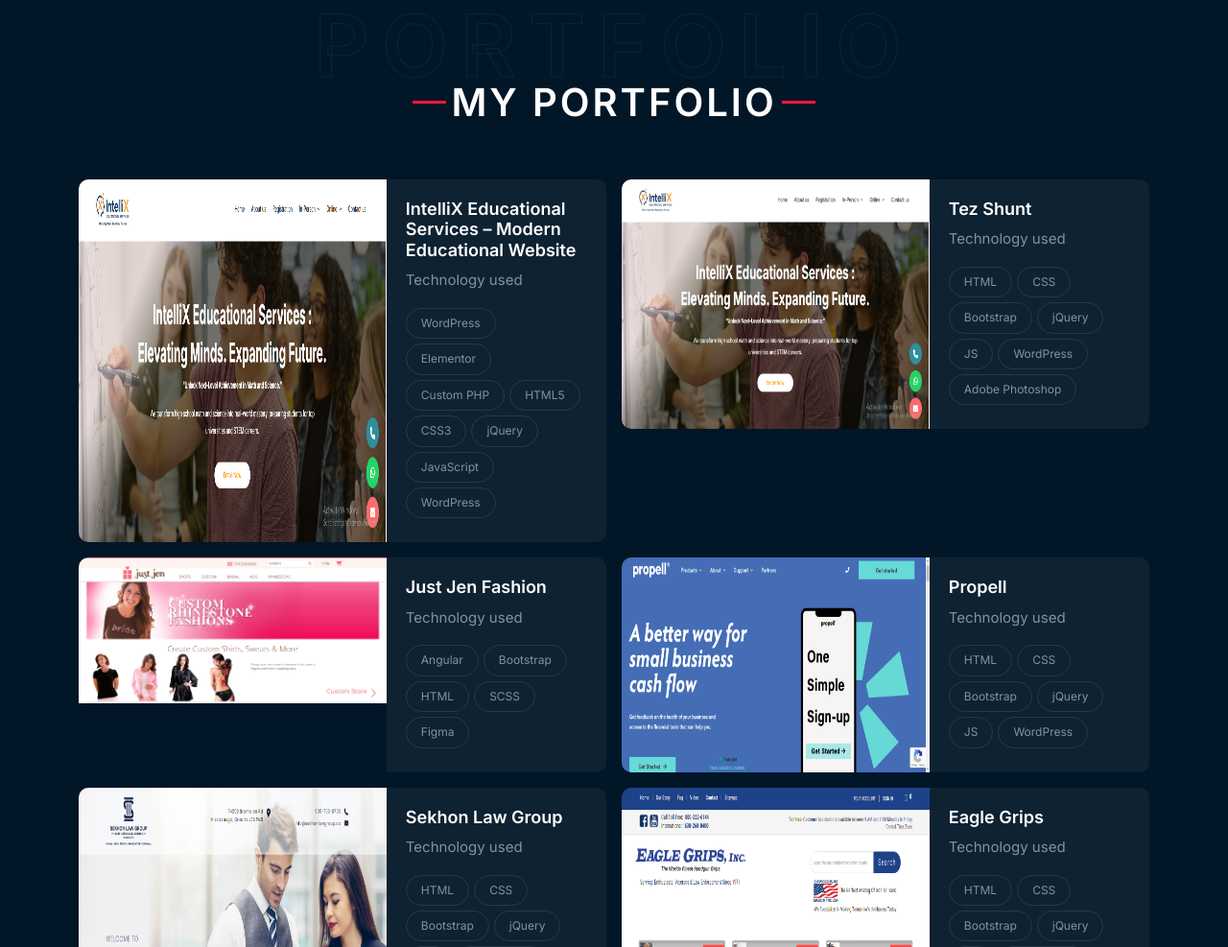
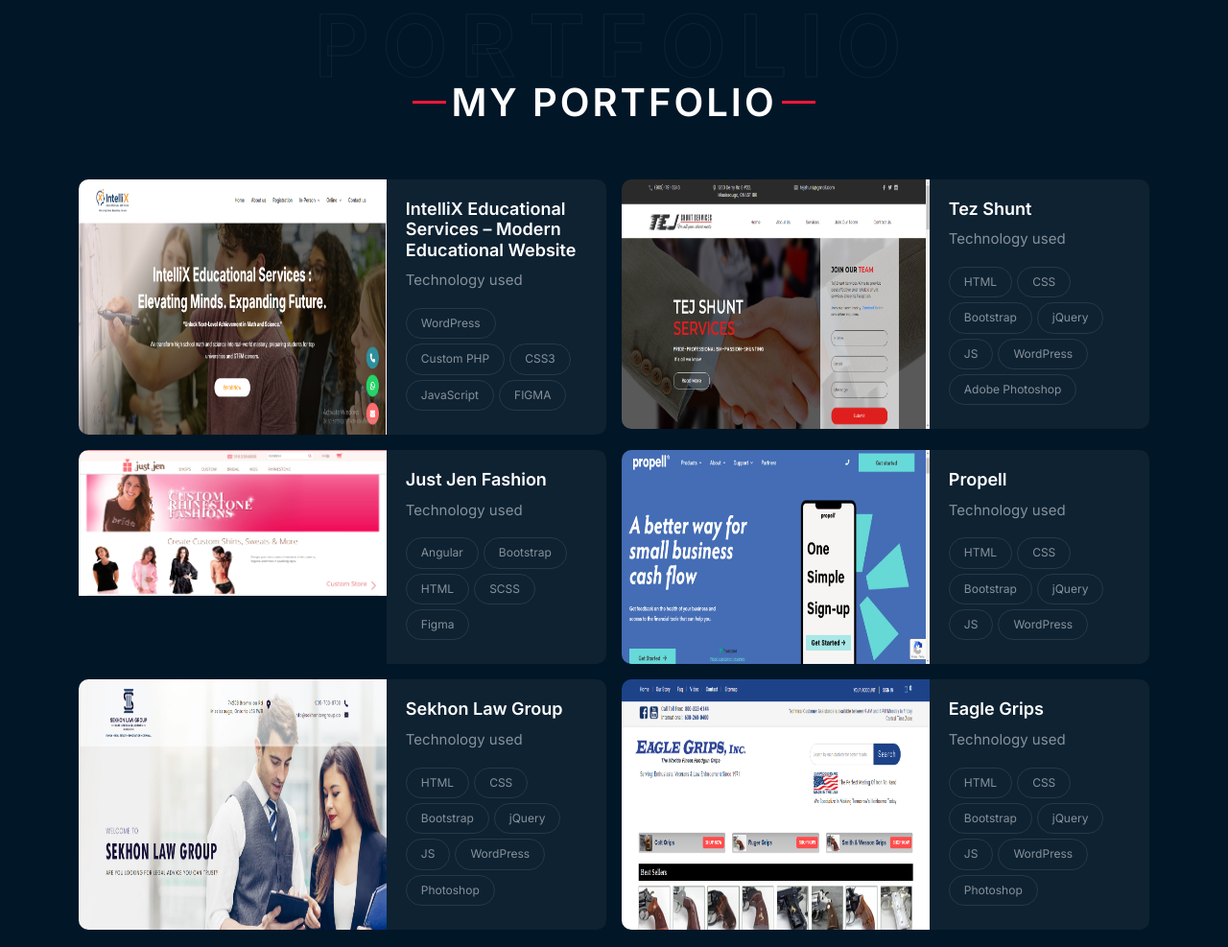
Before and after one commit to i-m-vijay/profile, a plain HTML site: page index.html in a window 1280 px wide. Shown: the part 3414-4401 px from the top of the page at 96% size. Drawn offline with nearby package versions, Linux system fonts and the light colour scheme; a script that the page names is missing.

Commit message:
Update index.html

```diff
--- a/index.html
+++ b/index.html
@@ -367,13 +367,13 @@
                         <div class="portfolio-box row g-0">
                             <div class="portfolio-img col-sm-6 col-lg-7">
                                 <a href="https://intellixeducationalservices.com/">
-                                    <img src="static/img/IntelliX.png" title="" alt="IntelliX.png">
+                                    <img src="static/img/IntelliX.png" title="" alt="IntelliX">
                                 </a>
                             </div>
                             <div class="portfolio-info col-sm-6 col-lg-5">
                                 <h2>IntelliX Educational Services – Modern Educational Website</h2>
                                 <p>Technology used</p>
-                                <div class="nav"><span>WordPress</span><span>Elementor</span><span>Custom PHP</span><span>HTML5</span><span>CSS3</span> <span>jQuery</span><span>JavaScript</span> <span>WordPress</span></div>
+                                <div class="nav"><span>WordPress</span><span>Custom PHP</span><span>CSS3</span><span>JavaScript</span><span>FIGMA</span></div>
                             </div>
                         </div>
                     </div>
@@ -381,7 +381,7 @@
                         <div class="portfolio-box row g-0">
                             <div class="portfolio-img col-sm-6 col-lg-7">
                                 <a href="http://tejshunt.com/">
-                                    <img src="static/img/IntelliX.png" title="" alt="IntelliX">
+                                    <img src="static/img/tez-shunt.jpg" title="" alt="Tez Shunt">
                                 </a>
                             </div>
                             <div class="portfolio-info col-sm-6 col-lg-5">
```
